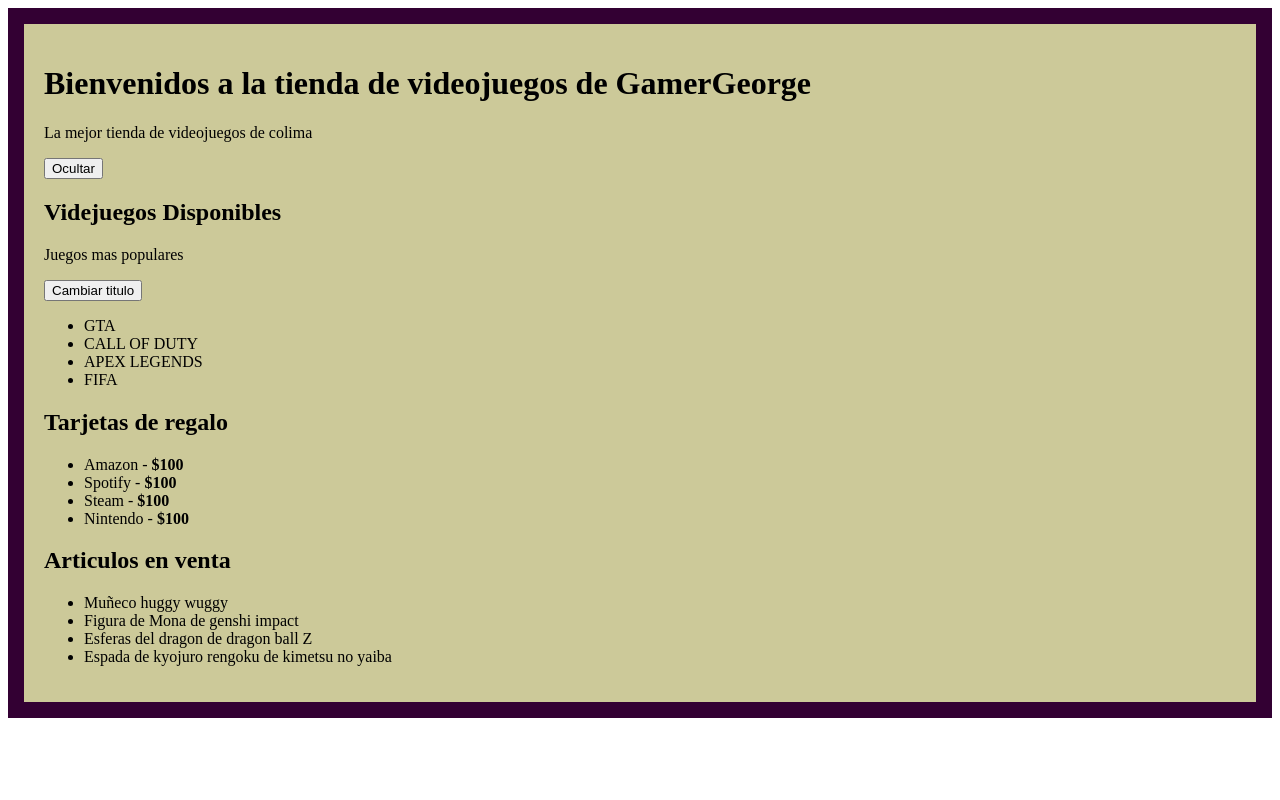
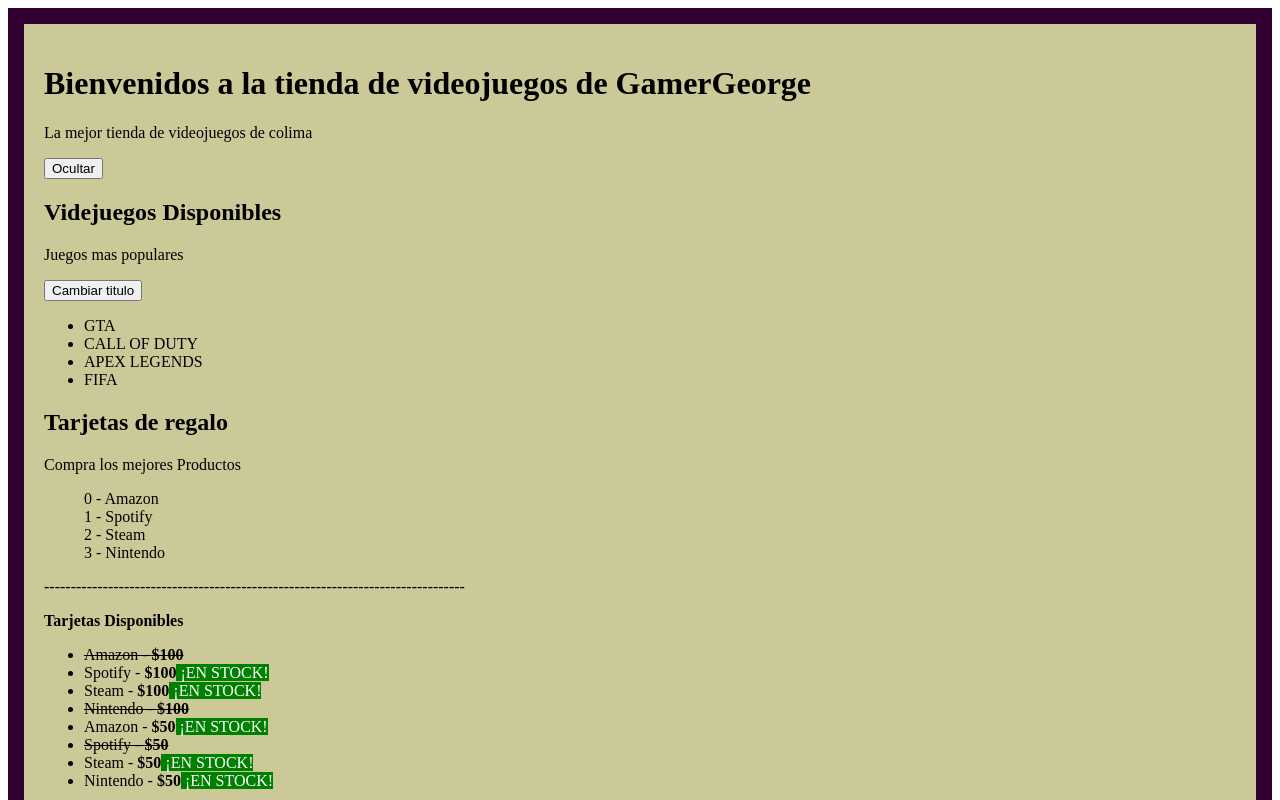
Before and after one commit to JorgeIvan0304/angular, an Angular app in the folder videojuegos/: page / in a window 1280 px wide. Shown: the top 800 px of the page. Built offline with nearby package versions, Linux system fonts and the light colour scheme.

Commit message:
Version 6

```diff
--- a/videojuegos/src/app/zapatillas/zapatillas.component.html
+++ b/videojuegos/src/app/zapatillas/zapatillas.component.html
@@ -1,4 +1,22 @@
 <h2>{{titulo}}</h2>
+<p>Compra los mejores Productos</p>
 <ul>
-   <li *ngFor="let TargetasRegalo of zapatillas">{{TargetasRegalo.nombre}} - <strong>${{TargetasRegalo.precio}}</strong></li>
+    <li style="list-style: none ;" *ngFor="let marca of marcas; let indice = index">{{indice+' - '+marca}} </li>
 </ul>
+<p>-------------------------------------------------------------------------------</p>
+<p><b> Tarjetas Disponibles </b></p>
+<ul>
+   <li *ngFor="let TargetasRegalo of zapatillas">
+
+      <span [ngStyle]="{
+          'text-decoration': !TargetasRegalo.stock ? 'line-through' : 'none'
+      }"
+      > {{TargetasRegalo.nombre}} - <strong>${{TargetasRegalo.precio}}</strong></span>
+
+        <span *ngIf="TargetasRegalo.stock"
+        [style.background]="TargetasRegalo.stock ? ' green' : 'red'"
+        [style.color]="TargetasRegalo.stock ? ' white' : 'black'"
+        > ¡EN STOCK!</span>
+
+    </li>
+</ul>
--- a/videojuegos/src/app/zapatillas/zapatillas.component.ts
+++ b/videojuegos/src/app/zapatillas/zapatillas.component.ts
@@ -9,17 +9,33 @@
 export class ZapatillasComponent implements OnInit{
     public titulo: string = "Tarjetas de regalo";
     public zapatillas: Array<Zapatilla>;
+    public marcas: String[];
 
     constructor(){
+        this.marcas = new Array();
         this.zapatillas = [
-            new Zapatilla('Amazon',100, 3234354534534,'LATAM', true),
+            new Zapatilla('Amazon',100, 3234354534534,'LATAM', false),
             new Zapatilla('Spotify',100, 65765756756756,'JPN', true),
             new Zapatilla('Steam',100, 546546456546456,'EU', true),
-            new Zapatilla('Nintendo',100, 565464565464,'USA', false)
+            new Zapatilla('Nintendo',100, 565464565464,'USA', false),
+            new Zapatilla('Amazon',50, 3234354534534,'LATAM', true),
+            new Zapatilla('Spotify',50, 65765756756756,'JPN', false),
+            new Zapatilla('Steam',50, 546546456546456,'EU', true),
+            new Zapatilla('Nintendo',50, 565464565464,'USA', true),
         ]
     }
 
     ngOnInit(){
         console.log(this.zapatillas);
+        this.geTmarcas();
+    }
+
+    geTmarcas(){
+       this.zapatillas.forEach((value, index) =>{
+           if(this.marcas.indexOf(value.nombre) < 0){
+           this.marcas.push(value.nombre);
+           }
+       }) ;
+       console.log(this.marcas)
     }
 }
```
